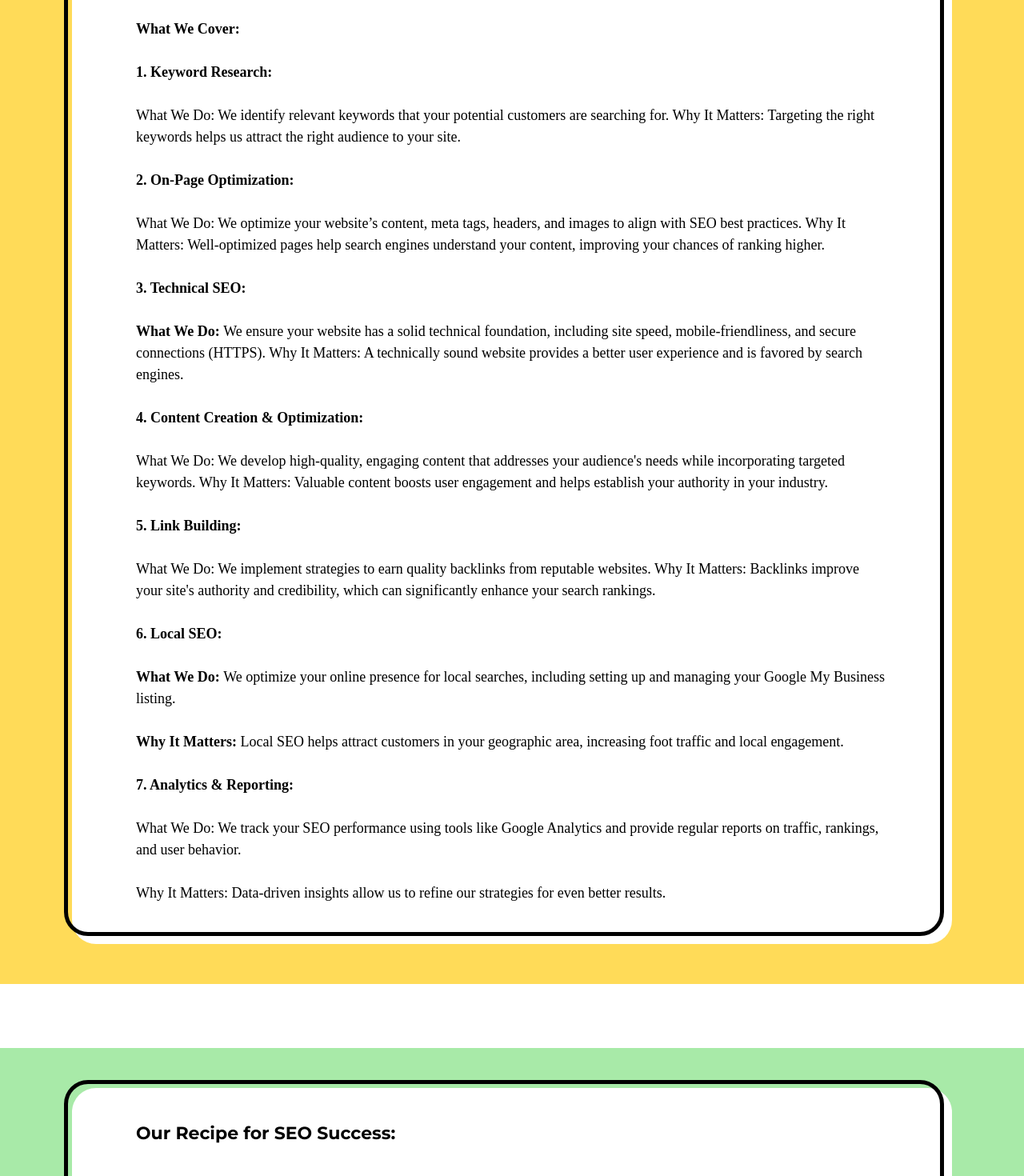
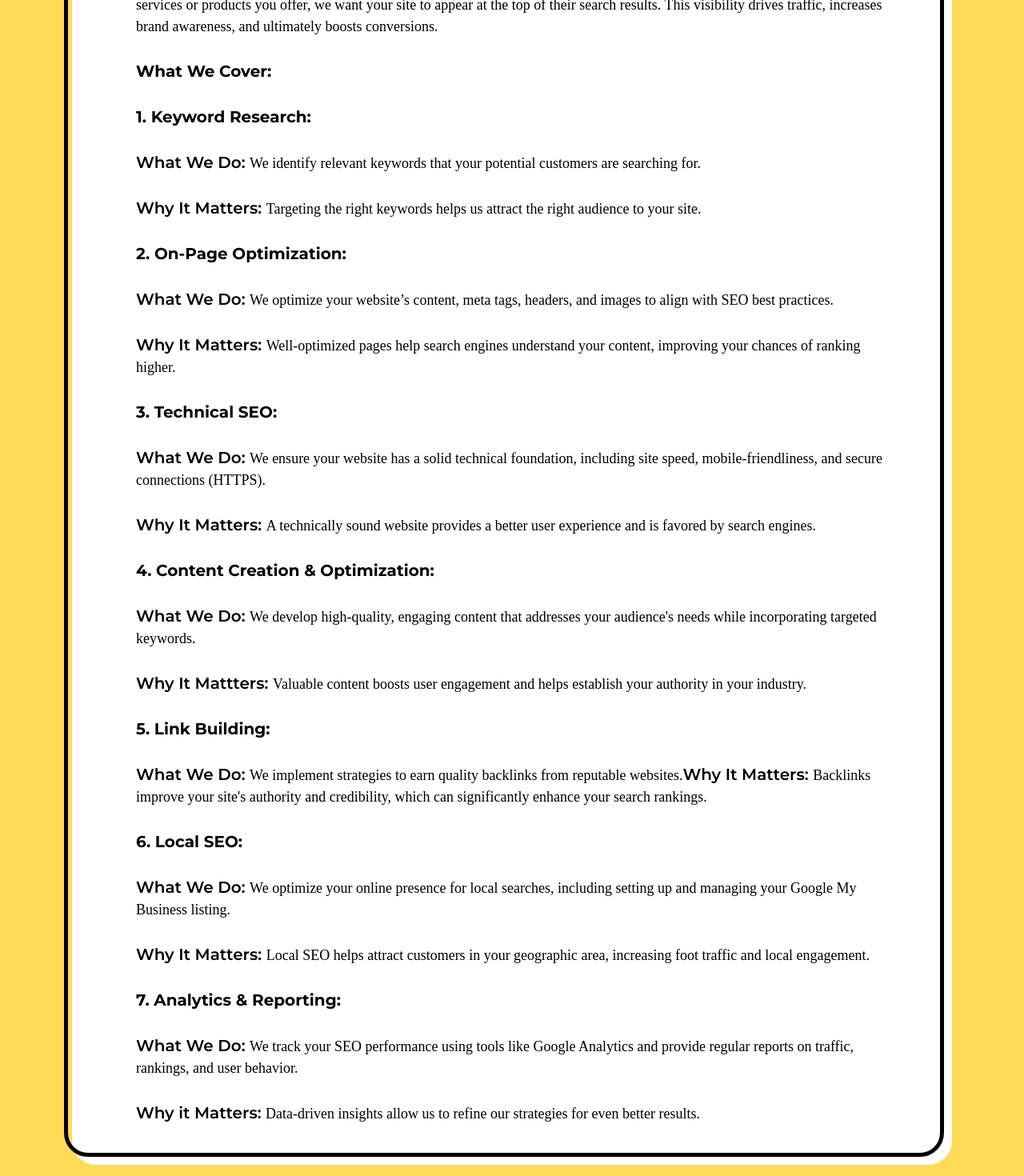
Before and after one commit to iamsuryavamsi7/Project_ConneKt, a React (Vite) app: page /dive-in/search-engine-optimization in a window 1280 px wide. Shown: the part 900-2370 px from the top of the page at 80% size. Built offline with nearby package versions, Linux system fonts and the light colour scheme; a web font is replaced by a local one.

Commit message:
Completed SEO Styling

```diff
--- a/src/Components/Search_Engine_O.jsx
+++ b/src/Components/Search_Engine_O.jsx
@@ -45,7 +45,7 @@ const Search_Engine_O = () => {
                         />
 
                         <p
-                            className='font-bold font-montSerrat text-[48px] w-[500px] max-smCustom:w-full max-mdCustom:relative right-[140px] max-smCustom:text-[22px] max-smCustom:static'
+                            className='font-bold font-montSerrat text-[30px] w-[500px] max-smCustom:w-full max-mdCustom:relative right-[140px] max-smCustom:text-[22px] max-smCustom:static'
                         >
 
                             SEO (Search Engine Optimization) <br />
@@ -71,85 +71,89 @@ const Search_Engine_O = () => {
                             In today’s digital landscape, having a stunning website or web app is just the beginning. To attract visitors and grow your business, you need to be visible in search engine results. Our SEO services ensure that your online presence is optimized to reach your target audience effectively. <br /><br />
 
                             <span
-                                className='text-[22px] max-smCustom:text-[18px] font-bold font-montSerrat'>Why SEO Matters: </span>SEO is the process of enhancing your website’s visibility on search engines like Google. When potential customers search for services or products you offer, we want your site to appear at the top of their search results. This visibility drives traffic, increases brand awareness, and ultimately boosts conversions.
+                                className='text-[20px] max-smCustom:text-[18px] font-bold font-montSerrat'>Why SEO Matters: </span><br/><br/>SEO is the process of enhancing your website’s visibility on search engines like Google. When potential customers search for services or products you offer, we want your site to appear at the top of their search results. This visibility drives traffic, increases brand awareness, and ultimately boosts conversions.
 
                             <br /><br />
 
-                            <b>What We Cover: </b>
+                            <b className='font-bold text-[20px] font-montSerrat'>What We Cover: </b>
 
                             <br /><br />
 
-                            <b>1. Keyword Research:</b>
+                            <b className='font-bold text-[20px] font-montSerrat'>1. Keyword Research:</b>
 
                             <br /><br />
 
-                            What We Do: We identify relevant keywords that your potential customers are searching for.
+                            <b className='font-semibold text-[20px] font-montSerrat'>What We Do: </b> We identify relevant keywords that your potential customers are searching for.<br/><br/>
 
-                            Why It Matters: Targeting the right keywords helps us attract the right audience to your site.
+                            <b className='font-semibold text-[20px] font-montSerrat'>Why It Matters: </b> Targeting the right keywords helps us attract the right audience to your site.
 
                             <br /><br />
 
 
 
-                            <b>2. On-Page Optimization:</b>
+                            <b className='font-bold text-[20px] font-montSerrat'>2. On-Page Optimization:</b>
 
                             <br /><br />
 
-                            What We Do: We optimize your website’s content, meta tags, headers, and images to align with SEO best practices.
+                            <b className='font-semibold text-[20px] font-montSerrat'>What We Do: </b> We optimize your website’s content, meta tags, headers, and images to align with SEO best practices.<br/><br/>
 
-                            Why It Matters: Well-optimized pages help search engines understand your content, improving your chances of ranking higher.
+                            <b className='font-semibold text-[20px] font-montSerrat'>Why It Matters: </b> Well-optimized pages help search engines understand your content, improving your chances of ranking higher.
 
                             <br /><br />
 
-                            <b>3. Technical SEO:</b>
+                            <b className='font-bold text-[20px] font-montSerrat'>3. Technical SEO:</b>
 
                             <br /><br />
 
-                            <b>What We Do: </b> We ensure your website has a solid technical foundation, including site speed, mobile-friendliness, and secure connections (HTTPS).
+                            <b className='font-semibold text-[20px] font-montSerrat'>What We Do: </b>We ensure your website has a solid technical foundation, including site speed, mobile-friendliness, and secure connections (HTTPS).
 
-                            Why It Matters: A technically sound website provides a better user experience and is favored by search engines.
+                            <br/><br/>
+
+                            <b className='font-semibold text-[20px] font-montSerrat'>Why It Matters: </b> A technically sound website provides a better user experience and is favored by search engines.
 
                             <br /><br />
 
-                            <b>4. Content Creation & Optimization: </b>
+                            <b className='font-bold text-[20px] font-montSerrat'>4. Content Creation & Optimization: </b>
 
                             <br /><br />
 
-                            What We Do: We develop high-quality, engaging content that addresses your audience's needs while incorporating targeted keywords.
+                            <b className='font-semibold text-[20px] font-montSerrat'>What We Do: </b> We develop high-quality, engaging content that addresses your audience's needs while incorporating targeted keywords.
 
-                            Why It Matters: Valuable content boosts user engagement and helps establish your authority in your industry.
+                            <br/><br/>
+
+                            <b className='font-semibold text-[20px] font-montSerrat'>Why It Mattters: </b> Valuable content boosts user engagement and helps establish your authority in your industry.
 
                             <br /><br />
 
-                            <b>5. Link Building:</b>
+                            <b className='font-bold text-[20px] font-montSerrat'>5. Link Building:</b>
 
                             <br /><br />
 
-                            What We Do: We implement strategies to earn quality backlinks from reputable websites.
+                            <b className='font-semibold text-[20px] font-montSerrat'>What We Do: </b>We implement strategies to earn quality backlinks from reputable websites.
 
-                            Why It Matters: Backlinks improve your site's authority and credibility, which can significantly enhance your search rankings.
+                            <b className='font-semibold text-[20px] font-montSerrat'>Why It Matters: </b> Backlinks improve your site's authority and credibility, which can significantly enhance your search rankings.
 
                             <br /><br />
 
-                            <b>6. Local SEO:</b>
+                            <b className='font-bold text-[20px] font-montSerrat'>6. Local SEO:</b>
 
                             <br /><br />
 
-                            <b>What We Do: </b>We optimize your online presence for local searches, including setting up and managing your Google My Business listing. <br /><br />
+                            <b className='font-semibold text-[20px] font-montSerrat'>What We Do: </b>We optimize your online presence for local searches, including setting up and managing your Google My Business listing. <br /><br />
 
-                            <b>Why It Matters: </b>Local SEO helps attract customers in your geographic area, increasing foot traffic and local engagement.
+                            <b className='font-semibold text-[20px] font-montSerrat'>Why It Matters: </b>Local SEO helps attract customers in your geographic area, increasing foot traffic and local engagement.
 
                             <br /><br />
 
-                            <b>7. Analytics & Reporting:</b>
+                            <b className='font-bold text-[20px] font-montSerrat'>7. Analytics & Reporting:</b>
 
                             <br /><br />
 
-                            What We Do: We track your SEO performance using tools like Google Analytics and provide regular reports on traffic, rankings, and user behavior.
+                            <b className='font-semibold text-[20px] font-montSerrat'>What We Do: </b> We track your SEO performance using tools like Google Analytics and provide regular reports on traffic, rankings, and user behavior.
 
                             <br /><br />
 
-                            Why It Matters: Data-driven insights allow us to refine our strategies for even better results.
+                            <b className='font-semibold text-[20px] font-montSerrat'>Why it Matters: </b> Data-driven insights allow us to refine our strategies for even better results.
 
 
                         </p>
@@ -167,7 +171,7 @@ const Search_Engine_O = () => {
                     <div className="space-y-10 mt-10 mx-20 max-smCustom:mx-5">
 
                         <p
-                            className='text-[22px] font-bold font-montSerrat'
+                            className='text-[22px] font-semibold font-montSerrat'
                         >
 
                             Our Recipe for SEO Success:
```
